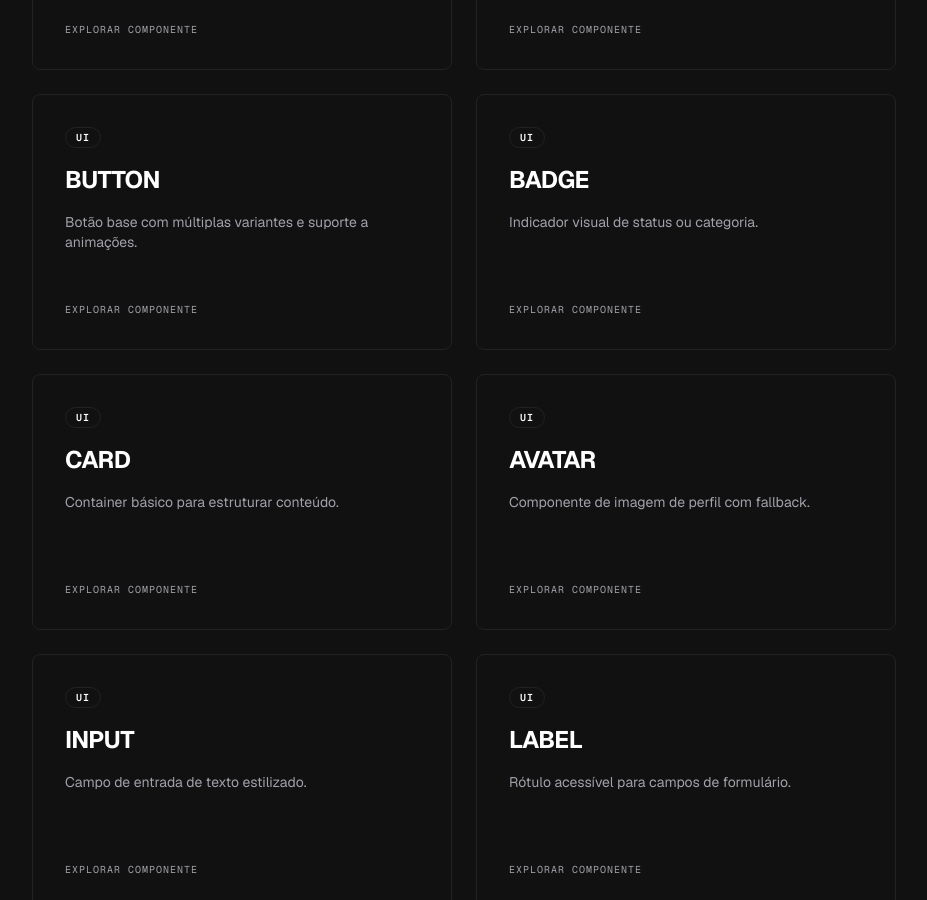
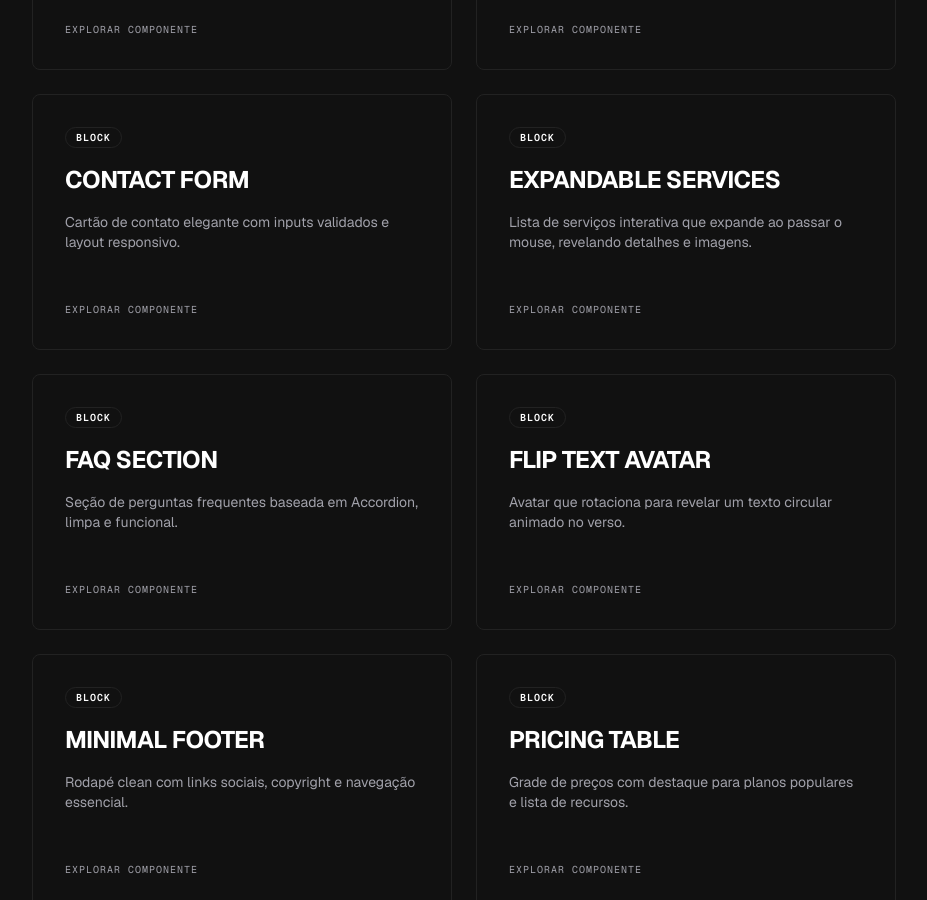
Before and after one commit to renilson-medeiros/fluidity-ui, a Next.js app: page /components in a window 1280 px wide. Shown: the part 1900-2800 px from the top of the page, without its empty margins (336-1263 px from the left). Built offline with nearby package versions, Linux system fonts and the light colour scheme.

Commit message:
feat: sync component registry and add sidebar scroll indicator

```diff
--- a/next.config.ts
+++ b/next.config.ts
@@ -2,7 +2,12 @@ import type { NextConfig } from "next";
 
 const nextConfig: NextConfig = {
   /* config options here */
-  reactCompiler: true,
+  reactCompiler: false,
+  experimental: {
+    turbopack: {
+      root: "./",
+    },
+  },
   images: {
     remotePatterns: [
       {
--- a/src/app/components/layout.tsx
+++ b/src/app/components/layout.tsx
@@ -6,6 +6,9 @@ import { usePathname } from "next/navigation";
 import { cn } from "@/lib/utils";
 import { SimpleNavbar } from "@/components/blocks/simple-navbar";
 import { ScrollArea } from "@/components/ui/scroll-area/scroll-area";
+import { ArrowDown, ChevronDown } from "lucide-react";
+import { useEffect, useRef, useState } from "react";
+import { AnimatePresence, motion } from "framer-motion";
 
 export default function ComponentsLayout({
   children,
@@ -13,6 +16,40 @@ export default function ComponentsLayout({
   children: React.ReactNode;
 }) {
   const pathname = usePathname();
+  const sidebarRef = useRef<HTMLDivElement>(null);
+  const [showScrollIndicator, setShowScrollIndicator] = useState(false);
+
+  useEffect(() => {
+    const handleScroll = () => {
+      if (!sidebarRef.current) return;
+
+      const { scrollTop, scrollHeight, clientHeight } = sidebarRef.current;
+      // Mostra o indicador apenas se houver conteúdo para rolar abaixo
+      // Adicionamos uma pequena margem (10px) para evitar problemas de arredondamento
+      const hasMoreToScroll = scrollHeight > clientHeight + 5;
+      const isAtBottom = scrollHeight - scrollTop <= clientHeight + 10;
+
+      setShowScrollIndicator(hasMoreToScroll && !isAtBottom);
+    };
+
+    const sidebar = sidebarRef.current;
+    if (sidebar) {
+      sidebar.addEventListener("scroll", handleScroll, { passive: true });
+      // Verificação inicial
+      // Usamos um pequeno timeout para garantir que o DOM foi renderizado
+      const timeoutId = setTimeout(handleScroll, 100);
+
+      // Observer para mudanças de conteúdo (ex: carregamento da registry)
+      const observer = new MutationObserver(handleScroll);
+      observer.observe(sidebar, { childList: true, subtree: true });
+
+      return () => {
+        sidebar.removeEventListener("scroll", handleScroll);
+        clearTimeout(timeoutId);
+        observer.disconnect();
+      };
+    }
+  }, []);
 
   return (
     <div className="flex min-h-screen flex-col bg-background selection:bg-foreground selection:text-background">
@@ -20,7 +57,10 @@ export default function ComponentsLayout({
 
       <div className="container-fluid flex flex-1 items-start px-6 md:px-12">
         {/* Fixed Sidebar */}
-        <aside className="fixed top-24 left-6 md:left-12 z-30 hidden h-fit w-64 shrink-0 overflow-y-auto rounded-lg border border-border bg-background/50 backdrop-blur-xl transition-all hover:bg-background/80 lg:block no-scrollbar shadow-2xl shadow-foreground/5">
+        <aside
+          ref={sidebarRef}
+          className="fixed h-[500px] top-24 left-6 md:left-12 z-30 hidden [&::-webkit-scrollbar]:hidden w-64 shrink-0 overflow-y-auto rounded-lg border border-border bg-background/50 backdrop-blur-xl transition-all hover:bg-background/80 lg:block no-scrollbar shadow-2xl shadow-foreground/5"
+        >
           <div className="flex flex-col gap-2 p-4">
             <div className="mb-4">
                <h4 className="px-2 text-[10px] font-mono uppercase tracking-[0.2em] text-muted-foreground">
@@ -40,7 +80,24 @@ export default function ComponentsLayout({
               >
                 {item.name}
               </Link>
+
             ))}
+
+            <AnimatePresence>
+              {showScrollIndicator && (
+                <motion.div
+                  initial={{ opacity: 0, y: 10 }}
+                  animate={{ opacity: 1, y: 0 }}
+                  exit={{ opacity: 0, y: 10 }}
+                  className="sticky bottom-2 flex justify-center py-2"
+                >
+                  <div className="bg-foreground/5 backdrop-blur-md rounded-full px-4 py-1 w-full flex items-center justify-center gap-2">
+                    <span className="text-[8px] font-mono uppercase tracking-widest text-muted-foreground">Scroll</span>
+                    <ChevronDown className="w-2 h-2 animate-bounce" />
+                  </div>
+                </motion.div>
+              )}
+            </AnimatePresence>
           </div>
         </aside>
 
--- a/src/registry/index.tsx
+++ b/src/registry/index.tsx
@@ -184,68 +184,131 @@ export const registry: Record<string, RegistryComponent> = {
     ],
     usageExample: "import { CircularText } from '@/components/blocks/circular-text';\n\n<CircularText \n  text='RECURSO ORGANIZADO • ' \n  radius={100} \n  duration={20}\n/>"
   },
-  // UI PRIMITIVES
-  "button": {
-    name: "Button",
-    description: "Botão base com múltiplas variantes e suporte a animações.",
-    component: require("@/components/ui/button/button").Button,
-    file: "src/components/ui/button/button.tsx",
-    type: "ui",
-    dependencies: ["class-variance-authority"],
-    installationSteps: ["Instale CVA: `npm install class-variance-authority`"]
+  "contact-form": {
+    name: "Contact Form",
+    description: "Cartão de contato elegante com inputs validados e layout responsivo.",
+    component: require("@/components/blocks/contact-form").ContactForm,
+    file: "src/components/blocks/contact-form.tsx",
+    type: "block",
+    installationSteps: [
+      "Copie `src/components/blocks/contact-form.tsx`.",
+      "Certifique-se de ter os componentes de UI: `Button`, `Input`, `Label`, `Card`."
+    ],
+    usageExample: "import { ContactForm } from '@/components/blocks/contact-form';\n\n<ContactForm />"
   },
-  "badge": {
-    name: "Badge",
-    description: "Indicador visual de status ou categoria.",
-    component: require("@/components/ui/badge/badge").Badge,
-    file: "src/components/ui/badge/badge.tsx",
-    type: "ui",
-    dependencies: ["class-variance-authority"]
+  "expandable-services": {
+    name: "Expandable Services",
+    description: "Lista de serviços interativa que expande ao passar o mouse, revelando detalhes e imagens.",
+    component: require("@/components/blocks/expandable-services").default,
+    file: "src/components/blocks/expandable-services.tsx",
+    type: "block",
+    dependencies: ["framer-motion", "lucide-react"],
+    installationSteps: [
+      "Instale: `npm install framer-motion lucide-react`.",
+      "Copie `src/components/blocks/expandable-services.tsx`."
+    ],
+    usageExample: "import ExpandableServices from '@/components/blocks/expandable-services';\n\n<ExpandableServices />"
   },
-  "card": {
-    name: "Card",
-    description: "Container básico para estruturar conteúdo.",
-    component: require("@/components/ui/card/card").Card,
-    file: "src/components/ui/card/card.tsx",
-    type: "ui"
+  "faq-section": {
+    name: "FAQ Section",
+    description: "Seção de perguntas frequentes baseada em Accordion, limpa e funcional.",
+    component: require("@/components/blocks/faq-section").FAQSection,
+    file: "src/components/blocks/faq-section.tsx",
+    type: "block",
+    installationSteps: [
+      "Copie `src/components/blocks/faq-section.tsx`.",
+      "Certifique-se de ter o componente de UI `Accordion`."
+    ],
+    usageExample: "import { FAQSection } from '@/components/blocks/faq-section';\n\n<FAQSection />"
   },
-  "avatar": {
-    name: "Avatar",
-    description: "Componente de imagem de perfil com fallback.",
-    component: require("@/components/ui/avatar/avatar").Avatar,
-    file: "src/components/ui/avatar/avatar.tsx",
-    type: "ui",
-    dependencies: ["@radix-ui/react-avatar"]
+  "flip-text-avatar": {
+    name: "Flip Text Avatar",
+    description: "Avatar que rotaciona para revelar um texto circular animado no verso.",
+    component: require("@/components/blocks/flip-text-avatar").FlipTextAvatar,
+    file: "src/components/blocks/flip-text-avatar.tsx",
+    type: "block",
+    dependencies: ["framer-motion"],
+    props: {
+        imageUrl: "https://images.unsplash.com/photo-1539571696357-5a69c17a67c6?w=400&h=400&fit=crop",
+        alt: "Avatar",
+        text: "FLUIDITY UI • AVATAR ANIMADO • ",
+    },
+    installationSteps: [
+      "Instale `framer-motion`.",
+      "Copie `src/components/blocks/flip-text-avatar.tsx`."
+    ],
+    usageExample: "import { FlipTextAvatar } from '@/components/blocks/flip-text-avatar';\n\n<FlipTextAvatar \n  imageUrl='...' \n  text='TEXTO CIRCULAR • ' \n/>"
   },
-  "input": {
-    name: "Input",
-    description: "Campo de entrada de texto estilizado.",
-    component: require("@/components/ui/input/input").Input,
-    file: "src/components/ui/input/input.tsx",
-    type: "ui"
+  "minimal-footer": {
+    name: "Minimal Footer",
+    description: "Rodapé clean com links sociais, copyright e navegação essencial.",
+    component: require("@/components/blocks/minimal-footer").MinimalFooter,
+    file: "src/components/blocks/minimal-footer.tsx",
+    type: "block",
+    dependencies: ["lucide-react"],
+    installationSteps: [
+      "Copie `src/components/blocks/minimal-footer.tsx`."
+    ],
+    usageExample: "import { MinimalFooter } from '@/components/blocks/minimal-footer';\n\n<MinimalFooter />"
   },
-  "label": {
-    name: "Label",
-    description: "Rótulo acessível para campos de formulário.",
-    component: require("@/components/ui/label/label").Label,
-    file: "src/components/ui/label/label.tsx",
-    type: "ui",
-    dependencies: ["@radix-ui/react-label"]
+  "pricing-table": {
+    name: "Pricing Table",
+    description: "Grade de preços com destaque para planos populares e lista de recursos.",
+    component: require("@/components/blocks/pricing-table").PricingTable,
+    file: "src/components/blocks/pricing-table.tsx",
+    type: "block",
+    dependencies: ["lucide-react"],
+    installationSteps: [
+      "Copie `src/components/blocks/pricing-table.tsx`.",
+      "Instale `lucide-react`."
+    ],
+    usageExample: "import { PricingTable } from '@/components/blocks/pricing-table';\n\n<PricingTable />"
   },
-  "sheet": {
-    name: "Sheet",
-    description: "Painel lateral (drawer) para navegação ou formulários.",
-    component: require("@/components/ui/sheet/sheet").Sheet,
-    file: "src/components/ui/sheet/sheet.tsx",
-    type: "ui",
-    dependencies: ["@radix-ui/react-dialog", "framer-motion"]
+  "simple-navbar": {
+    name: "Simple Navbar",
+    description: "Navegação fixa com suporte a menu mobile e efeito de blur glassmorphism.",
+    component: require("@/components/blocks/simple-navbar").SimpleNavbar,
+    file: "src/components/blocks/simple-navbar.tsx",
+    type: "block",
+    dependencies: ["lucide-react"],
+    installationSteps: [
+      "Copie `src/components/blocks/simple-navbar.tsx`."
+    ],
+    usageExample: "import { SimpleNavbar } from '@/components/blocks/simple-navbar';\n\n<SimpleNavbar />"
   },
-  "utils": {
-    name: "Utils",
-    description: "Utilitário cn para merge de classes Tailwind.",
-    component: null as any,
-    file: "src/lib/utils.ts",
-    type: "ui",
-    dependencies: ["clsx", "tailwind-merge"]
+  "stats-card": {
+    name: "Stats Card",
+    description: "Seção de métricas e números importantes para destacar conquistas.",
+    component: require("@/components/blocks/stats-card").StatsCard,
+    file: "src/components/blocks/stats-card.tsx",
+    type: "block",
+    installationSteps: [
+      "Copie `src/components/blocks/stats-card.tsx`."
+    ],
+    usageExample: "import { StatsCard } from '@/components/blocks/stats-card';\n\n<StatsCard />"
+  },
+  "team-member": {
+    name: "Team Member",
+    description: "Card de perfil de membro da equipe com biografia e links sociais.",
+    component: require("@/components/blocks/team-member").TeamMember,
+    file: "src/components/blocks/team-member.tsx",
+    type: "block",
+    dependencies: ["lucide-react"],
+    installationSteps: [
+      "Copie `src/components/blocks/team-member.tsx`."
+    ],
+    usageExample: "import { TeamMember } from '@/components/blocks/team-member';\n\n<TeamMember />"
+  },
+  "testimonial-card": {
+    name: "Testimonial Card",
+    description: "Card de depoimento individual com avaliação por estrelas e citação.",
+    component: require("@/components/blocks/testimonial-card").TestimonialCard,
+    file: "src/components/blocks/testimonial-card.tsx",
+    type: "block",
+    dependencies: ["lucide-react"],
+    installationSteps: [
+      "Copie `src/components/blocks/testimonial-card.tsx`."
+    ],
+    usageExample: "import { TestimonialCard } from '@/components/blocks/testimonial-card';\n\n<TestimonialCard />"
   }
 };
```
